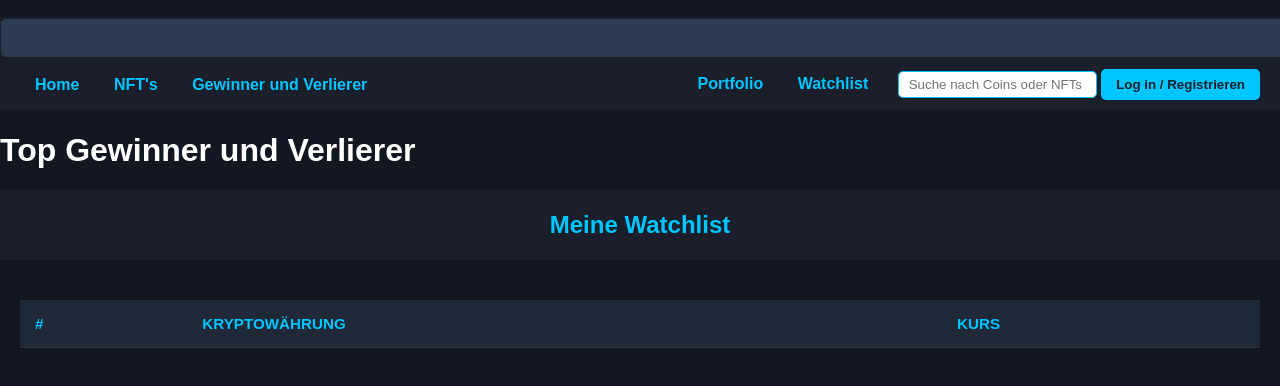
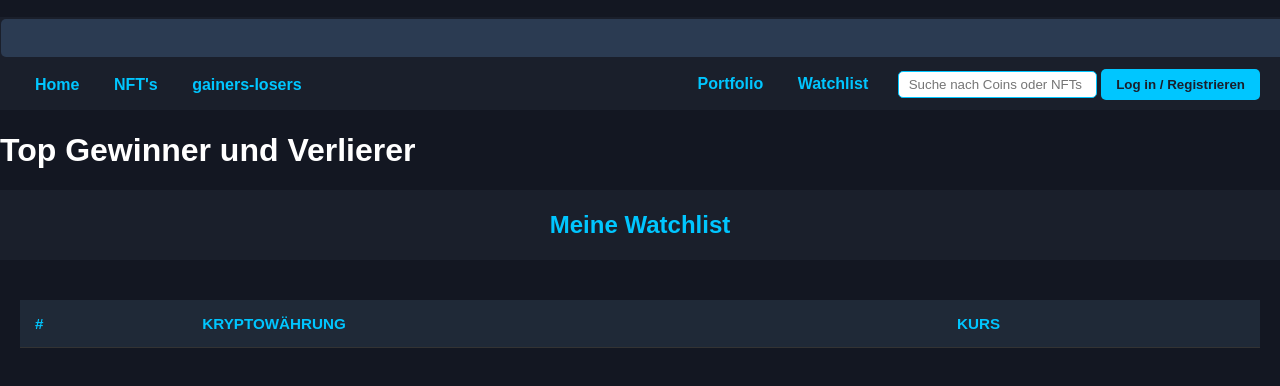
Before and after one commit to tschunusii/Yup, a website: page pages/watchlist.html in a window 1280 px wide. Shown: the part 88-474 px from the top of the page. Drawn offline with Linux system fonts and the light colour scheme.

Commit message:
Update watchlist.html

```diff
--- a/pages/watchlist.html
+++ b/pages/watchlist.html
@@ -32,7 +32,7 @@
         <div class="nav-left">
             <a href="../index.html">Home</a>
             <a href="../pages/nft.html">NFT's</a>
-            <a href="../pages/gainers-losers.html">Gewinner und Verlierer</a>
+            <a href="../pages/gainers-losers.html">gainers-losers</a>
         </div>
         <div class="nav-right">
             <a href="../pages/portfolio.html" onclick="accessRestrictedPage('portfolio')">Portfolio</a>
```
